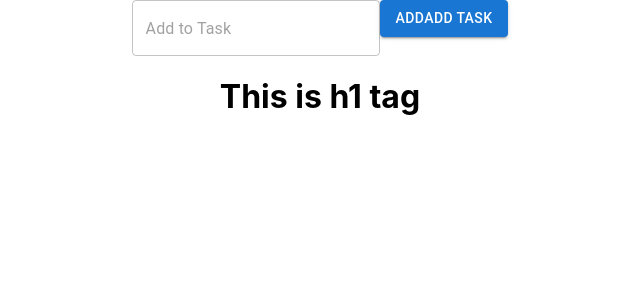
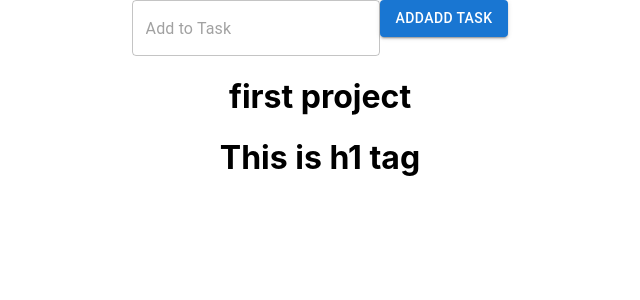
Before and after one commit to musaddiqshaheer/AllProject, a React (Create React App) app: page / in a window 1280 px wide. Shown: the top 300 px of the page, without its empty margins (320-960 px from the left). Built offline with nearby package versions, Linux system fonts and the light colour scheme.

Commit message:
new file

```diff
--- a/src/App.js
+++ b/src/App.js
@@ -1,11 +1,13 @@
 // import logo from './logo.svg';
 import './App.css';
+import { Home } from './component3/Home';
 import { TodoCompo } from './TodoCompo';
 
 function App() {
   return (
     <div className="App">
       <TodoCompo />
+      <Home/>
       <h1>This is h1 tag</h1>
     </div>
   );
--- /dev/null
+++ b/src/component3/Home.jsx
@@ -0,0 +1,9 @@
+import React from 'react'
+
+export const Home = () => {
+  return (
+    <div>
+        <h1>first project</h1>
+    </div>
+  )
+}
```
